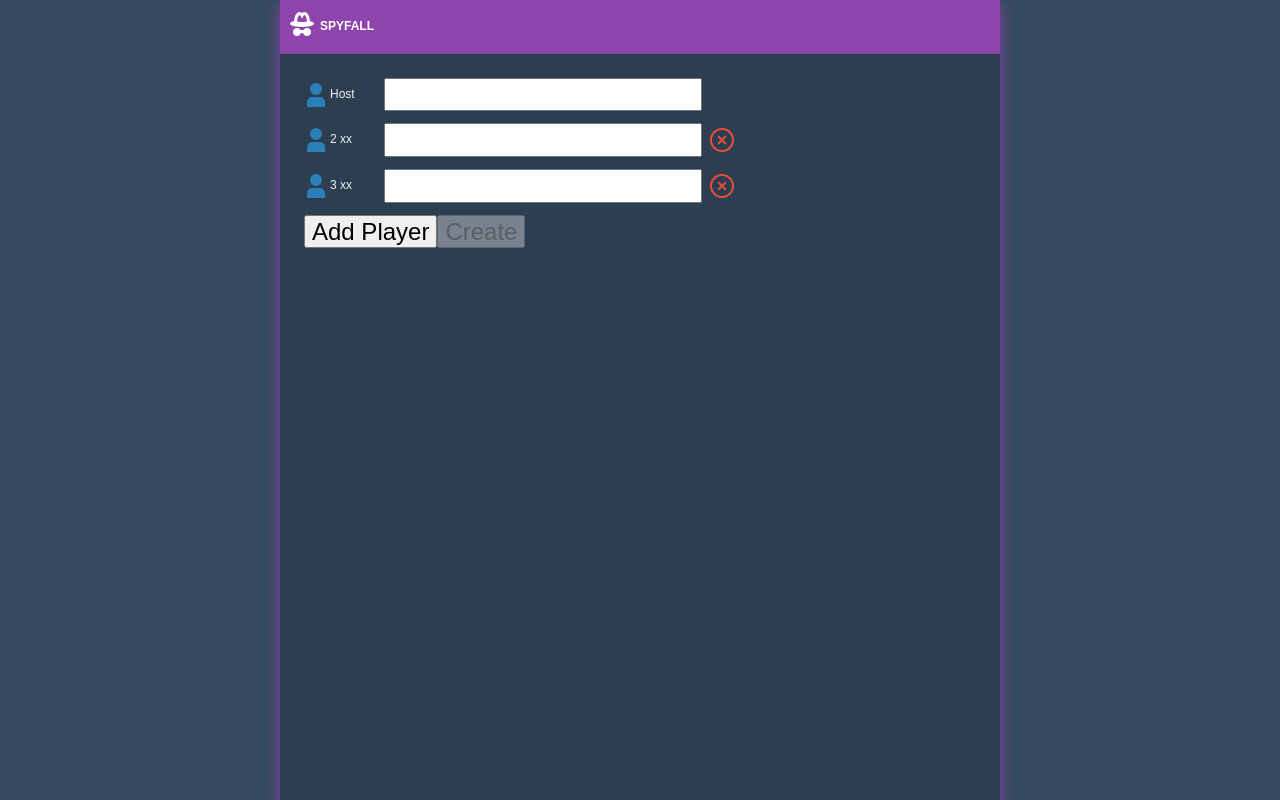
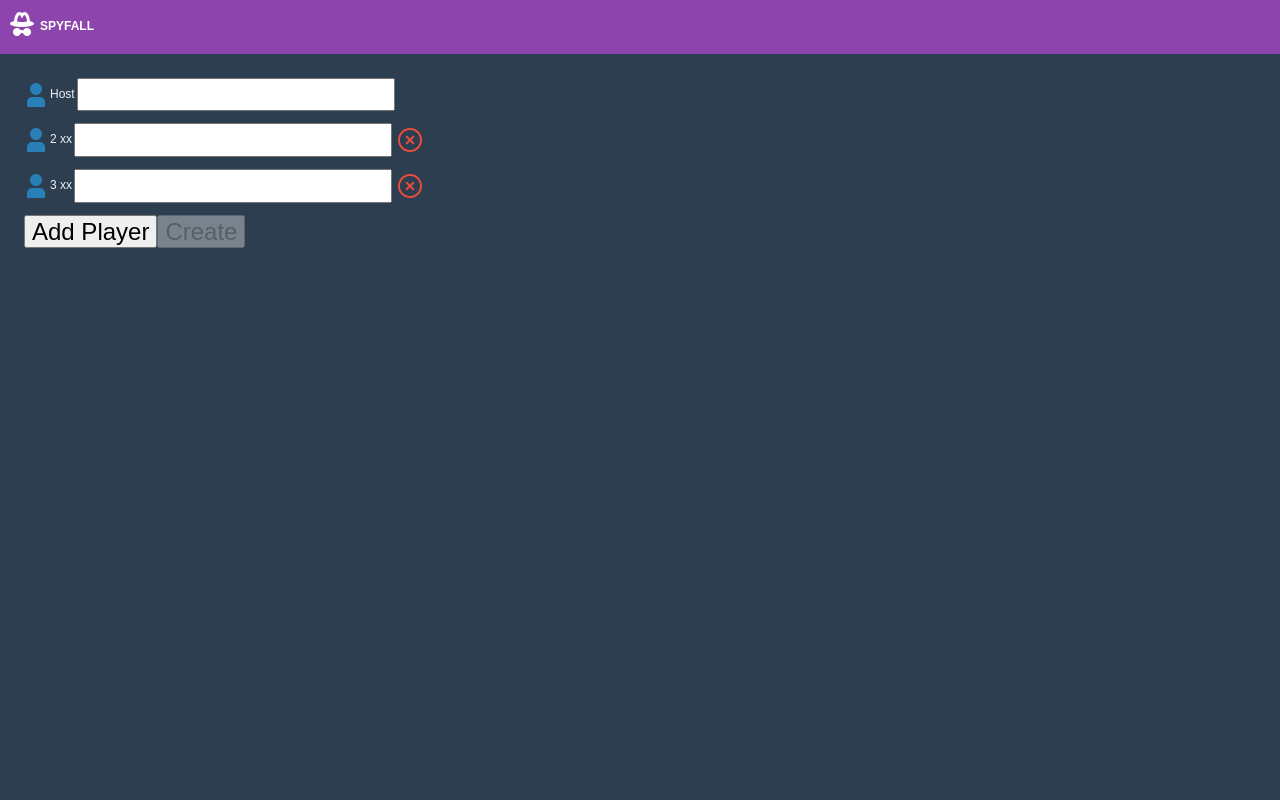
Before and after one commit to kbparagua/likalaro, a Vue app: page /spyfall/new in a window 1280 px wide. Built offline with nearby package versions, Linux system fonts and the light colour scheme.

Commit message:
Fixing height'

```diff
--- a/src/assets/main.css
+++ b/src/assets/main.css
@@ -1,10 +1,18 @@
 * {
   box-sizing: border-box;
+}
+
+html {
+  width: 100%;
+  height: 100%;
 }
 
 body {
   display: flex;
   justify-content: center;
+
+  width: 100%;
+  height: 100%;
 
   background-color: #34495e;
   color: #ecf0f1;
@@ -14,12 +22,10 @@ body {
 }
 
 #app {
-  max-width: 720px;
   width: 100%;
   height: 100vh;
   background-color: #2c3e50;
   padding: 24px;
-  box-shadow: #8e44ad 0px 5px 15px;
 }
 
 a {
--- a/src/views/spyfall/main/new_game_screen/PlayerField.vue
+++ b/src/views/spyfall/main/new_game_screen/PlayerField.vue
@@ -32,9 +32,10 @@ watch(value, (newValue) => {
   .player-field {
     display: flex;
     align-items: center;
-    gap: 4px;
+    gap: 2px;
     margin-bottom: 12px;
-    max-width: 100%;
+    width: 100%;
+    flex-wrap: wrap;
   }
 
   .label {
@@ -49,12 +50,11 @@ watch(value, (newValue) => {
 
     .text {
       font-size: 12px;
-      width: 50px;
+      /* width: 50px; */
     }
   }
 
   input {
-    max-width: 80%;
   }
 
   .remove {
```
